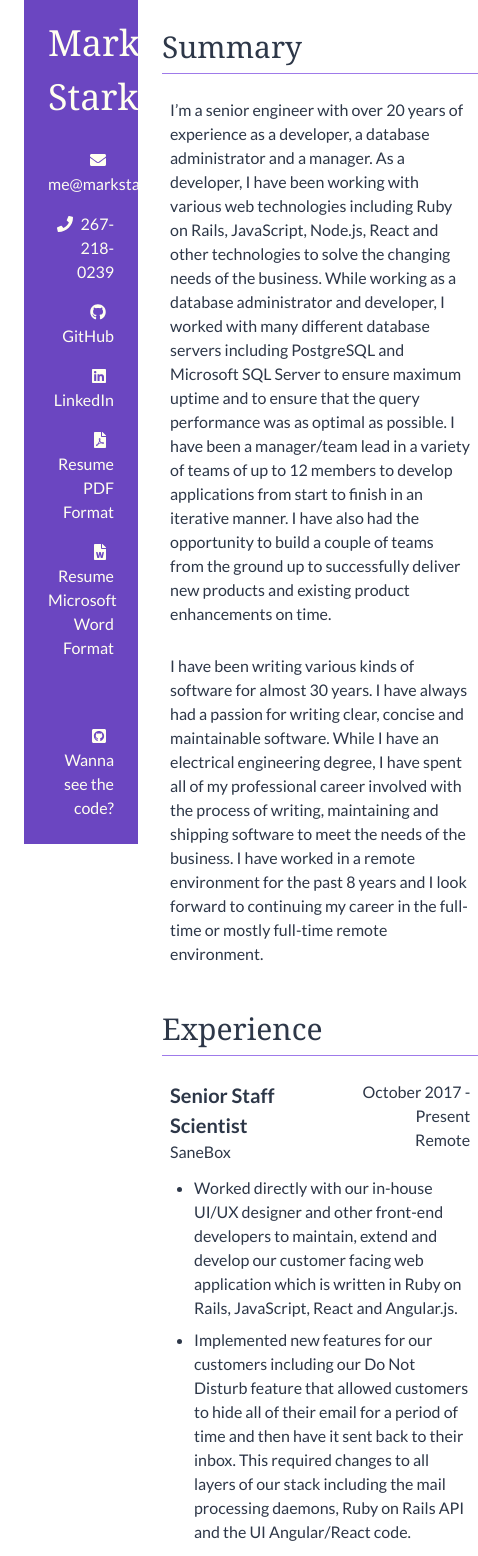
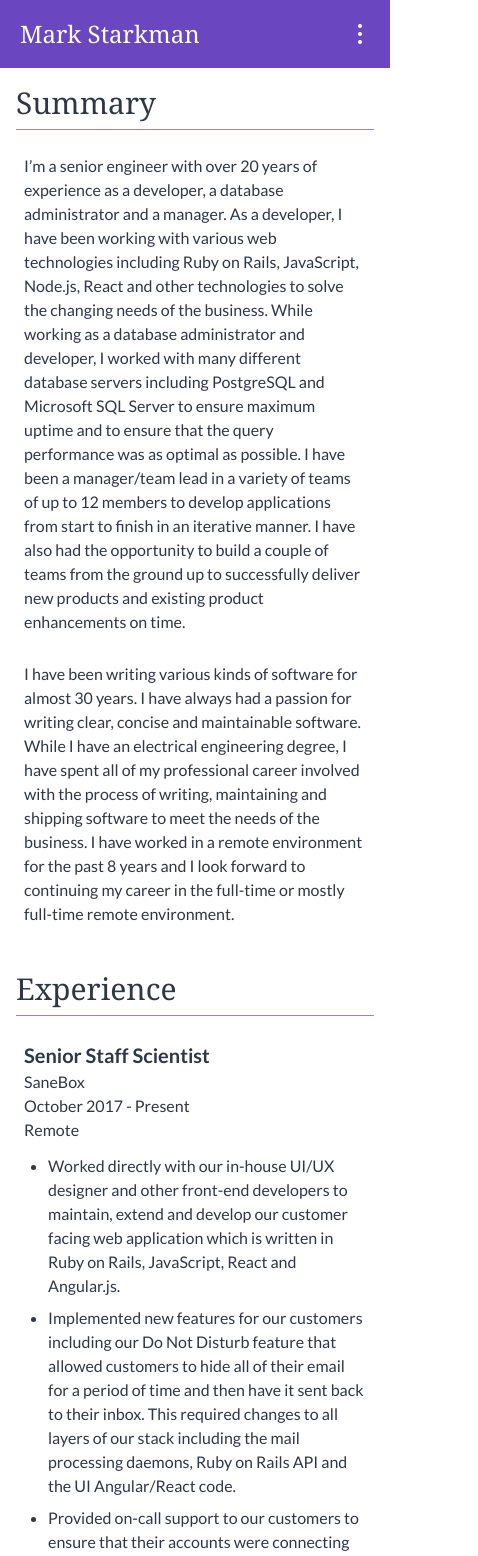
Before and after one commit to mstarkman/resume-part-deux, a Next.js app: page / in a window 390 px wide. Shown: the top 1556 px of the page, 478 px wide, since content can reach past the window. Built offline with nearby package versions, Linux system fonts and the light colour scheme.

Commit message:
Made the site responsive

```diff
--- a/components/Details.tsx
+++ b/components/Details.tsx
@@ -24,14 +24,14 @@ const renderBullets = (bullets: string[] = []) => {
 
 const Details: FunctionComponent<Props> = ({ title, dates, place, location, bullets }) => (
   <div className="mb-10 p-2">
-    <div className="flex justify-between mb-3">
+    <div className="flex flex-col md:flex-row md:justify-between mb-3">
       <div className="flex-col">
         <div className="text-xl font-bold">{title}</div>
         <div>{place}</div>
       </div>
       <div className="flex-col">
-        <div className="text-right">{dates}</div>
-        <div className="text-right">{location}</div>
+        <div className="md:text-right">{dates}</div>
+        <div className="md:text-right">{location}</div>
       </div>
     </div>
     {renderBullets(bullets)}
--- /dev/null
+++ b/components/MobileHeader.tsx
@@ -0,0 +1,38 @@
+import { useState } from "react"
+import SideNavLink from "./SideNavLink"
+import { navLinks, navLinkRepo } from "./SideNav"
+
+const MobileHeader = () => {
+  const [navShown, setNavShown] = useState(false)
+
+  const toggleNavShown = () => {
+    navShown ? setNavShown(false) : setNavShown(true)
+  }
+
+  return (
+    <>
+      <div className="md:hidden bg-purple-700 text-yellow-100 fixed w-full px-5 py-4">
+        <div className="flex justify-between">
+          <div className="font-serif text-2xl">Mark Starkman</div>
+          <div className="flex flex-col justify-center">
+            <button className="flex flex-col pr-2" onClick={toggleNavShown}>
+              <div className="border-2 border-yellow-100 rounded-full w-0 h-0 mb-1"></div>
+              <div className="border-2 border-yellow-100 rounded-full w-0 h-0 mb-1"></div>
+              <div className="border-2 border-yellow-100 rounded-full w-0 h-0"></div>
+            </button>
+          </div>
+        </div>
+        {navShown ? (
+          <div className="md:hidden bg-purple-700 mt-4 pt-2 border-t border-yellow-100">
+            {navLinks.map((link, i) => (
+              <SideNavLink key={i} {...link} />
+            ))}
+            <SideNavLink {...navLinkRepo} />
+          </div>
+        ) : null}
+      </div>
+    </>
+  )
+}
+
+export default MobileHeader
--- a/components/SideNav.tsx
+++ b/components/SideNav.tsx
@@ -2,7 +2,7 @@ import { faEnvelope, faPhone, faFilePdf, faFileWord } from "@fortawesome/free-so
 import { faGithub, faGithubSquare, faLinkedin } from "@fortawesome/free-brands-svg-icons"
 import SideNavLink from "./SideNavLink"
 
-const links = [
+const navLinks = [
   {
     href: "mailto:me@markstarkman.com?subject=Let's%20chat%20about%20your%20resume!",
     icon: faEnvelope,
@@ -37,6 +37,13 @@ const links = [
   }
 ]
 
+const navLinkRepo = {
+  href: "https://github.com/mstarkman/resume-part-deux",
+  icon: faGithubSquare,
+  text: "Wanna see the code?",
+  newTab: true
+}
+
 const SideNav = () => (
   <nav className="bg-purple-700 text-yellow-100 h-screen py-4 flex flex-col">
     <div className="text-right font-serif text-4xl mb-4 px-6">
@@ -45,19 +52,16 @@ const SideNav = () => (
       Starkman
     </div>
     <div className="text-right">
-      {links.map((link, i) => (
+      {navLinks.map((link, i) => (
         <SideNavLink key={i} {...link} />
       ))}
     </div>
     <div className="text-right mt-auto">
-      <SideNavLink
-        href="https://github.com/mstarkman/resume-part-deux"
-        icon={faGithubSquare}
-        text="Wanna see the code?"
-        newTab={true}
-      />
+      <SideNavLink {...navLinkRepo} />
     </div>
   </nav>
 )
 
 export default SideNav
+
+export { navLinks, navLinkRepo }
--- a/components/SideNavLink.tsx
+++ b/components/SideNavLink.tsx
@@ -10,7 +10,7 @@ interface Props extends AnchorHTMLAttributes<HTMLAnchorElement> {
 
 const SideNavLink: FunctionComponent<Props> = ({ text, icon, newTab = false, ...props }) => (
   <a
-    className="hover:bg-yellow-300 hover:text-purple-700 w-full inline-block px-6 py-2"
+    className="hover:bg-yellow-300 hover:text-purple-700 w-full inline-block px-3 lg:px-6 py-2"
     {...props}
     target={newTab ? "_blank" : null}
   >
--- a/pages/index.tsx
+++ b/pages/index.tsx
@@ -3,22 +3,24 @@ import SideNav from "../components/SideNav"
 import Summary from "../components/Summary"
 import Experience from "../components/Experience"
 import Education from "../components/Education"
+import MobileHeader from "../components/MobileHeader"
 
 const Index = () => (
   <>
     <Head>
       <title>Mark Starkman&apos;s Resume</title>
     </Head>
-    <div className="w-full max-w-screen-xl mx-auto px-6 text-gray-800">
+    <MobileHeader />
+    <div className="w-full max-w-screen-xl mx-auto px-4 md:pl-0 lg:px-6 text-gray-800">
       <div className="flex">
-        <div className="min-h-screen overflow-y-visible w-1/3 z-90 sticky">
+        <div className="hidden md:block min-h-screen overflow-y-visible w-1/3 z-90 sticky">
           <div className="overflow-y-auto min-h-screen scrolling-touch sticky top-0">
             <div className="overflow-y-auto h-screen">
               <SideNav />
             </div>
           </div>
         </div>
-        <div className="min-h-screen max-h-full w-full static overflow-y-visible pt-6 ml-6">
+        <div className="min-h-screen max-h-full w-full static overflow-y-visible pt-20 md:pt-6 md:ml-4 lg:ml-6">
           <Summary />
           <Experience />
           <Education />
```
